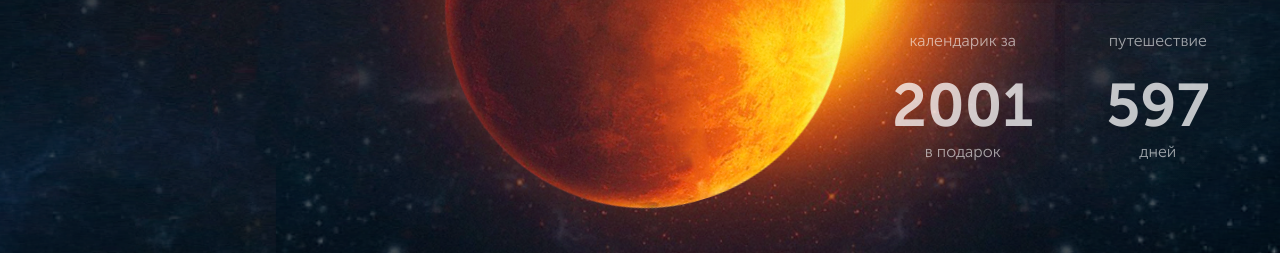
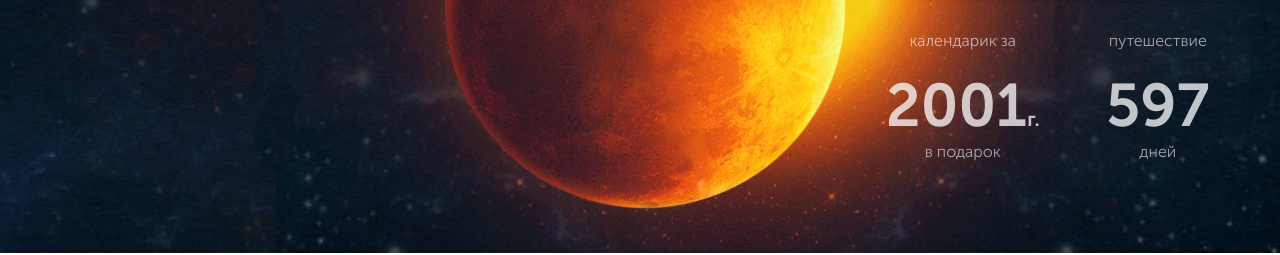
Before and after one commit to mrreads/spacex-test, a React (Vite) app: page / in a window 1280 px wide. Shown: the part 498-753 px from the top of the page. Built offline with nearby package versions, Linux system fonts and the light colour scheme.

Commit message:
feature center additional text

```diff
--- a/src/App.tsx
+++ b/src/App.tsx
@@ -26,7 +26,7 @@ function App() {
               <div className={styles.features}>
                 <Feature topText="мы" centerText="1" bottomText="на рынке" hoverPosition="top-left" />
                 <Feature topText="гарантируем" centerText="50" bottomText="безопасность" hoverPosition="top-right" />
-                <Feature topText="календарик за" centerText="2001" bottomText="в подарок" hoverPosition="bottom-left" />
+                <Feature topText="календарик за" centerText="2001" centerTextAdditional='г.' bottomText="в подарок" hoverPosition="bottom-left" />
                 <Feature topText="путешествие" centerText="597" bottomText="дней" hoverPosition="bottom-right" />
               </div>
             </div>
--- a/src/components/Feature/Feature.module.scss
+++ b/src/components/Feature/Feature.module.scss
@@ -37,6 +37,10 @@
     & .center {
         font-size: 60px;
         font-family: "Museo Sans Cyrl Bold";
+        .additional {
+            margin-left: -15px;
+            font-size: 20px;
+        }
     }
     & .bottom {
         font-size: 16px;
--- a/src/components/Feature/index.tsx
+++ b/src/components/Feature/index.tsx
@@ -4,13 +4,14 @@ interface IProps {
     topText: string,
     centerText: string,
     bottomText: string,
+    centerTextAdditional?: string | null,
     hoverPosition: 'top-left' | 'top-right' | 'bottom-right' | 'bottom-left'
 }
-export default function Feature({ topText, centerText, bottomText, hoverPosition }: IProps) {
+export default function Feature({ topText, centerText, bottomText, hoverPosition, centerTextAdditional = null }: IProps) {
     return (
     <div className={styles.feature} data-hover={hoverPosition}>
         <p className={styles.top}>{topText}</p>
-        <p className={styles.center}>{centerText}</p>
+        <p className={styles.center}>{centerText} { centerTextAdditional ? <span className={styles.additional}>{ centerTextAdditional }</span> : null }</p>
         <p className={styles.bottom}>{bottomText}</p>
 
         <div className={styles.background} />
```
